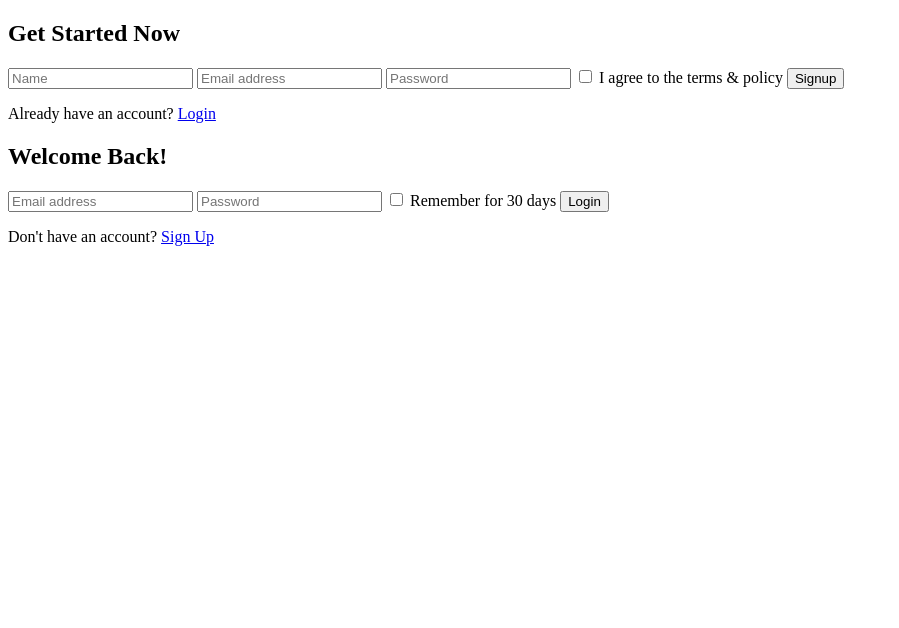
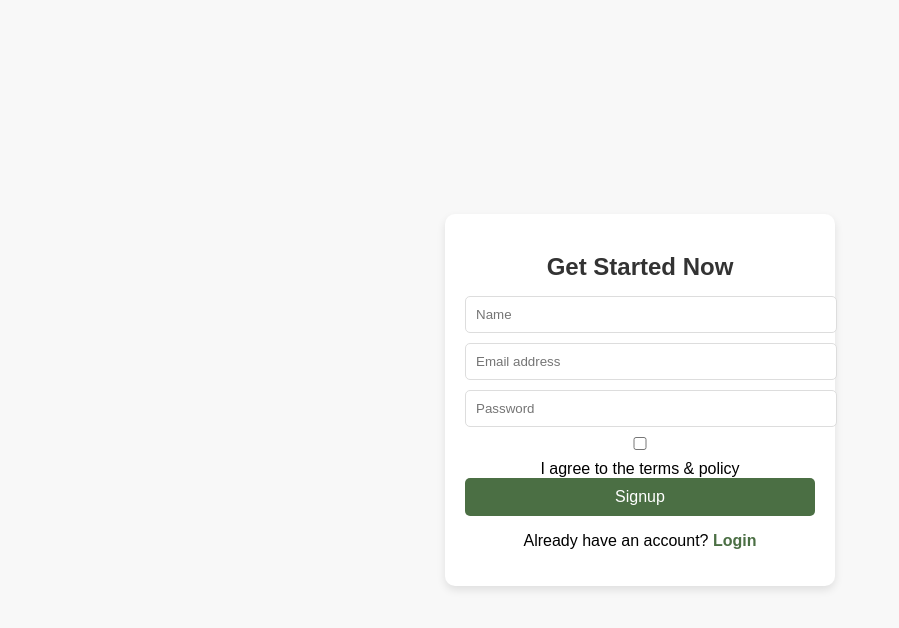
Before and after one commit to ValeriaBodrova/Signup, a plain HTML site: page index.html in a window 1280 px wide. Shown: the whole page, without its empty margins (0-899 px from the left). Drawn offline with Linux system fonts and the light colour scheme.

Commit message:
Update index.html

```diff
--- a/index.html
+++ b/index.html
@@ -4,7 +4,7 @@
     <meta charset="UTF-8">
     <meta name="viewport" content="width=device-width, initial-scale=1.0">
     <title>Sign Up and Login</title>
-    <link rel="stylesheet" href="style.css">
+    <link rel="stylesheet" href="styles/main.css">
 </head>
 <body>
     <!-- Контейнер для обох форм -->
```
